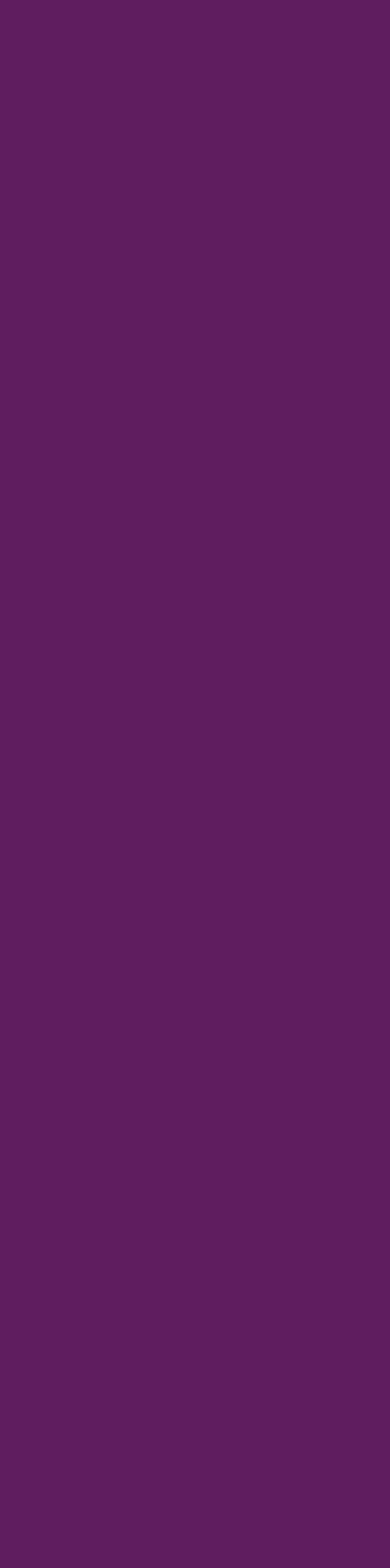
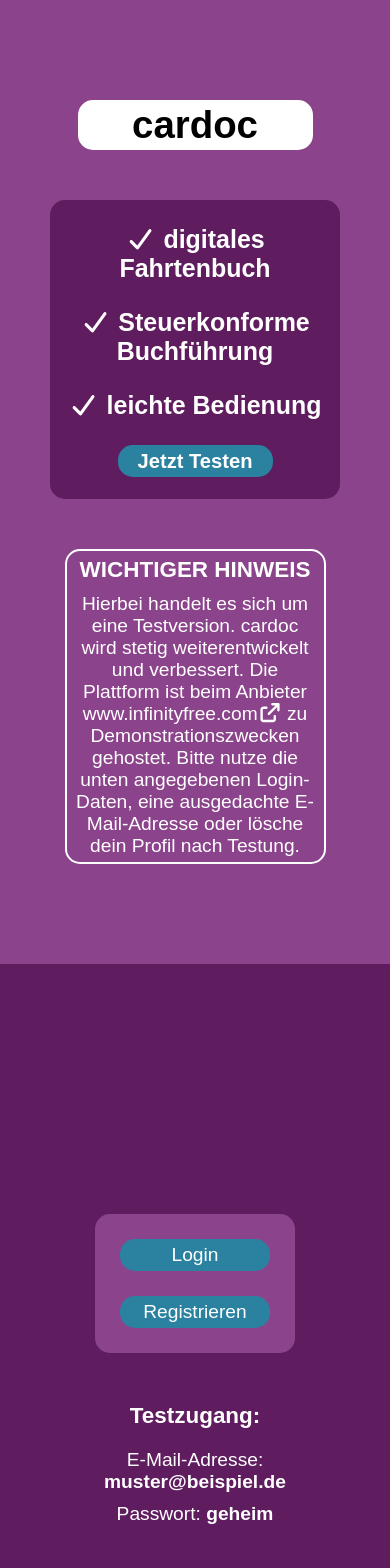
Before and after one commit to willy-1995/cardoc, a React (Vite) app: page / in a window 390 px wide. Before the commit this address had no page. Shown: the top 1568 px of the page. Before the commit the page ends 844 px from the top, so only its background shows below. Built offline with nearby package versions, Linux system fonts and the light colour scheme.

Commit message:
basics work

```diff
--- a/src/App.jsx
+++ b/src/App.jsx
@@ -18,6 +18,7 @@
    <div id='app'>
       <Router>
         <Routes>
+          <Route path="/" element={<Landing />} />
           <Route path="/landing" element={<Landing />} />
           <Route path='/registration' element={<Registration />}/>
           <Route path='/login' element={<Login />}/>
--- a/src/components/getVehicleData.jsx
+++ b/src/components/getVehicleData.jsx
@@ -51,7 +51,6 @@
             </div>
 
 
-
         </div>
     )
 
--- a/src/components/sites/cars.jsx
+++ b/src/components/sites/cars.jsx
@@ -104,12 +104,50 @@
             console.error("FETCH FEHLER:", err);
         }
 
+    };
+
+    const deleteVehicle = async (vehicleId) => {
+        if (!confirm("Fahrzeug unwiderruflich löschen? \n Alle Fahrzeugdaten und das Fahrtenbuch gehen verloren.")) {
+            return
+        };
+
+        try {
+
+            const token = localStorage.getItem("token");
+            const response = await fetch("http://localhost/cardoc/backend/vehicles_list.php",
+                {
+                    method: "DELETE",
+                    headers: {
+                        "Content-Type": "application/json",
+                        Authorization: `Bearer ${token}`,
+                    },
+                    body: JSON.stringify({ id: vehicleId }),
+                });
+
+            const result = await response.json();
+
+            if (result.success) {
+                await fetchVehicles();
+                setMessage(result.message || "Fahrzeug wurde gelöscht!");
+            }
+            else (
+                setMessage(result.message)
+            )
+
+
+        }
+        catch (err) {
+            console.error("Löschfehler:", err); //DEBUG
+            setMessage("Serverfehler beim Löschen.");
+        }
+
+        setInterval(() => {
+            setMessage("")
+        }, 3000);
 
 
 
-    };
-
-
+    }
 
 
 
@@ -150,8 +188,9 @@
                             <Link to={`/vehicles/${vehicle.id}/vehicleDetails`} className="button link-button">
                                 Fahrzeugdaten
                             </Link>
-
-
+                            <button id="delete-vehicle" className="link-button" onClick={() => deleteVehicle(vehicle.id)}>
+                                Fahrzeug löschen
+                            </button>
                         </div>
                     </details>
                 ))}
--- a/src/components/sites/style_cars.css
+++ b/src/components/sites/style_cars.css
@@ -94,14 +94,17 @@
 
     }
 
-    #add-button{
-
-
-
-    }
 
     .more-data-div{
         justify-content: center;
+        flex-direction: column;
+        gap: 15px;
+    }
+
+    .link-button{
+        width: 60%;
+        min-width: 250px;
+        margin: 0 auto;
     }
 
 
--- a/src/components/sites/style_landing.css
+++ b/src/components/sites/style_landing.css
@@ -12,19 +12,19 @@
     position: relative;
 }
 
-.body-sub{
+.body-sub {
     flex: 1;
     height: 100vh;
     display: flex;
     flex-direction: column;
 }
 
-#preview-div{
+#preview-div {
     background-color: var(--maindiv-color);
     flex-direction: column;
 }
 
-#preview-div h1{
+#preview-div h1 {
     width: 30%;
     min-width: 235px;
     color: black;
@@ -39,14 +39,14 @@
     padding: 1% 0;
 }
 
-ul{
+ul {
     margin: 0 auto;
     margin-top: 50px;
     display: flex;
     flex-direction: column;
 }
 
-ul li{
+ul li {
     font-size: 1.3rem;
     font-weight: 600;
     list-style: none;
@@ -55,26 +55,38 @@
     text-align: center;
 }
 
-#access-div{
+#btn-li {
+    display: none;
+}
+
+#access-div {
     display: flex;
     align-items: center;
     justify-content: center;
 }
 
-#user-access-div{
+#user-access-div {
     width: 20%;
     min-width: 200px;
     padding: 25px;
-    margin-bottom: 25px;
+    margin-bottom: 50px;
     margin-top: 50px;
 }
 
-#login-data-div{
+#login-data-div {
     margin-bottom: 50px;
 }
 
+#login-data-div h3 {
+    margin-bottom: 20px;
+}
 
-.user-info-div h3{
+#login-data-div p {
+    margin-bottom: 10px;
+}
+
+
+.user-info-div h3 {
     text-align: center;
 }
 
@@ -82,7 +94,7 @@
     text-align: center;
 }
 
-#info-div{
+#info-div {
     max-width: 80%;
     margin: 0 auto;
     margin-top: 50px;
@@ -92,63 +104,113 @@
     margin-bottom: 50px;
 }
 
-#legals-div{
+#info-div h3 {
+    margin-bottom: 10px;
+}
+
+#legals-div {
     width: 100%;
     position: absolute;
     bottom: 0;
     padding: 1% 0;
 }
 
-.legal-link{
+.legal-link {
     margin-left: 25px;
 }
 
 
 /*=====RESPONSIVE=====*/
-@media(max-width: 1200px){
-    .landing-div{
+@media(max-width: 1200px) {
+    .landing-div {
         flex-direction: column;
     }
 
-    #user-access-div{
+    #user-access-div {
         margin-top: 200px;
     }
 
-    #login-data-div{
+    #login-data-div {
         margin-bottom: 200px;
+    }
+
+    #btn-li {
+        display: flex;
+    }
+
+    ul {
+        background-color: var(--background-color);
+        width: 80%;
+        padding-top: 25px;
+        border-radius: 15px;
     }
 }
 
-@media(max-width: 800px){
-    .landing-div{
+@media(max-width: 800px) {
+    .landing-div {
         flex-direction: column;
     }
 
-    .body-sub{
+    .body-sub {
         padding: 50px;
     }
 
-    #info-div{
+    #info-div {
         min-width: 90%;
         padding: 2%;
     }
 }
 
-@media(max-width: 600px){
-    #legals-div{
+@media(max-width: 600px) {
+    #legals-div {
         display: flex;
         flex-direction: column;
         background-color: var(--maindiv-color);
         padding-top: 25px;
-
     }
 
-    #legals-div a{
+    #preview-div h1 {
+        margin-top: 50px;
+    }
+
+    #legals-div a {
         margin: 0 auto;
         margin-bottom: 25px;
     }
 
-    #login-data-div{
+    #login-data-div {
         margin-bottom: 400px;
     }
 }
+
+@media(max-width: 500px) {
+    ul {
+        margin: 0 auto;
+        margin-top: 50px;
+        display: flex;
+        flex-direction: column;
+        background-color: var(--background-color);
+        width: 100%;
+        padding-top: 25px;
+        border-radius: 15px;
+    }
+
+    ul li {
+        width: 90%;
+        font-size: 1.3rem;
+        font-weight: 600;
+        list-style: none;
+        margin: 0 auto;
+        margin-bottom: 25px;
+        text-align: center;
+
+    }
+
+    #btn-li {
+        display: flex;
+        align-items: center;
+        justify-content: center;
+    }
+
+
+}
--- a/src/components/sites/style_login.css
+++ b/src/components/sites/style_login.css
@@ -3,6 +3,11 @@
     align-items: center;
     justify-content: center;
     flex-direction: column;
+}
+
+#login-form input{
+    margin: 0 auto;
+    width: 100%;
 }
 
 #msg-login{
--- a/src/components/sites/style_profile.css
+++ b/src/components/sites/style_profile.css
@@ -35,7 +35,7 @@
 }
 
 #profile-details summary{
-    margin-bottom: 25px;
+    margin-bottom: 10px;
     display: flex;
     justify-content: flex-start;
 }
@@ -139,6 +139,17 @@
 
 }
 
+@media(max-width: 800px){
+   #profile-details summary{
+    margin: 0 auto;
+    margin-bottom: 10px;
+    display: flex;
+    align-items: center;
+    justify-content: center;
+   }
+
+}
+
 @media(max-width: 500px){
 
 
--- a/src/components/sites/style_registration.css
+++ b/src/components/sites/style_registration.css
@@ -4,3 +4,25 @@
     justify-content: center;
     flex-direction: column;
 }
+
+#regist-form{
+    margin-bottom: 25px;
+}
+
+
+
+#regist-form input{
+    margin: 0 auto;
+    width: 100%;
+}
+
+#msg-regist{
+    margin: 0 auto;
+    text-align: center;
+}
+
+@media(max-width: 430px){
+    #regist-form h1{
+    font-size: 2rem;
+}
+}
--- a/src/components/sites/style_vehicledata.css
+++ b/src/components/sites/style_vehicledata.css
@@ -27,4 +27,8 @@
         margin-bottom: 25px;
         width: 100%;
     }
+
+    #delete-vehicle{
+        margin: 0 auto;
+    }
 }
```
Also changed, not shown: 2 other files (tests, documents, lock files or other folders).
